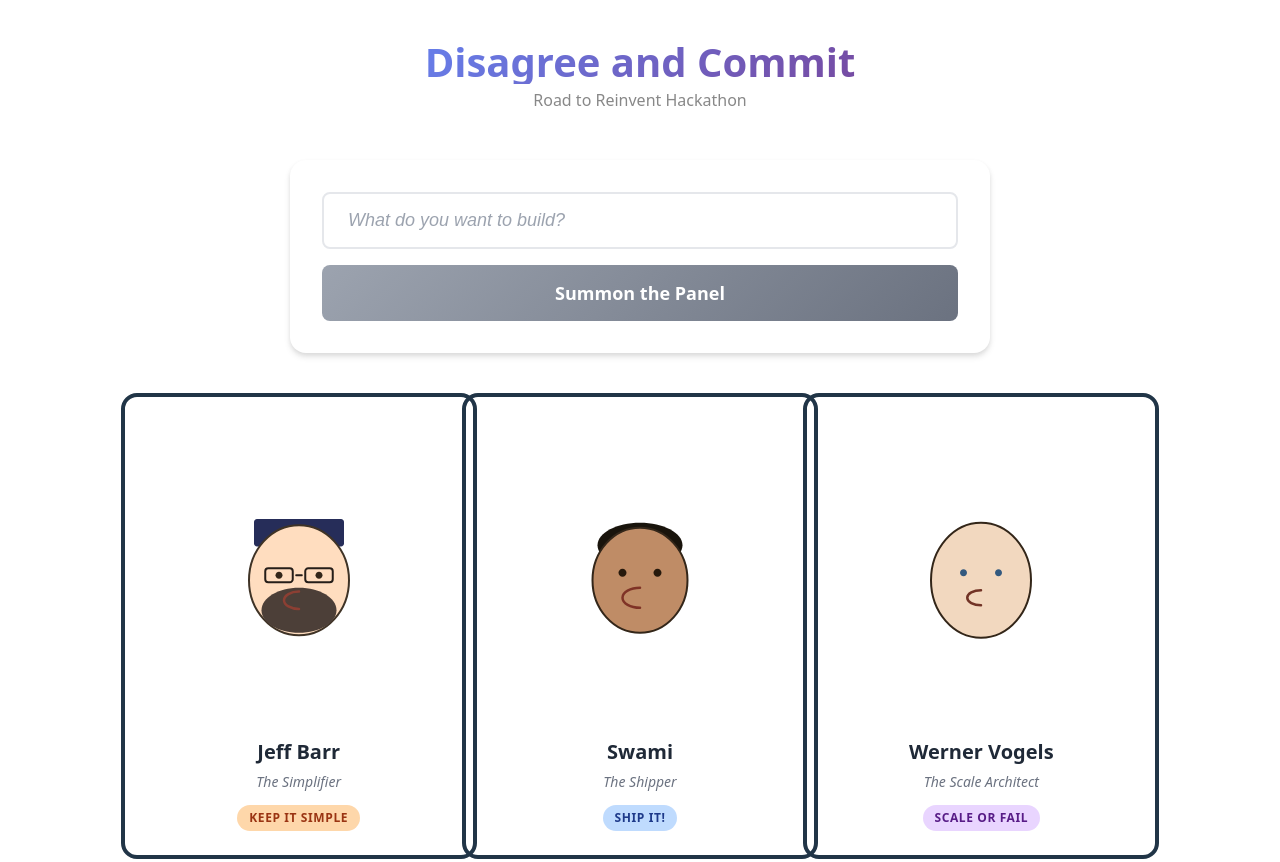
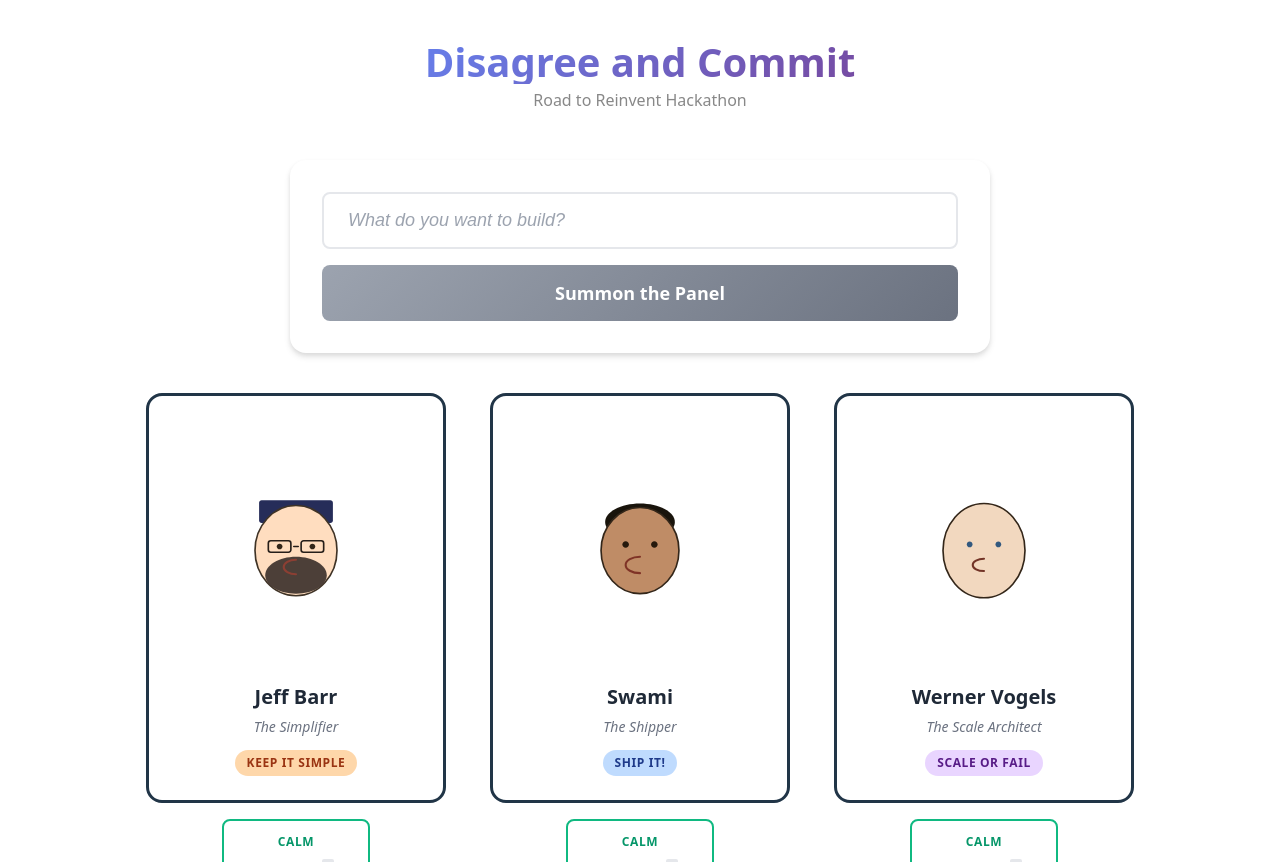
Before and after one commit to yehudacohen/disagree-and-commit, a React (Vite) app in the folder website/: page / in a window 1280 px wide. Shown: the top 862 px of the page. Built offline with nearby package versions, Linux system fonts and the light colour scheme.

Commit message:
Fix overlapping borders on avatar content blocks
- Increased grid gap from 1.5rem to 2rem for better spacing
- Reduced border thickness for cleaner appearance
- Added box-sizing: border-box to prevent layout issues
- Applied fixes to both PanelDisplay and ArchitectureReveal components

```diff
--- a/website/src/components/ArchitectureReveal.css
+++ b/website/src/components/ArchitectureReveal.css
@@ -180,7 +180,8 @@
 .endorsements-grid {
   display: grid;
   grid-template-columns: repeat(auto-fit, minmax(300px, 1fr));
-  gap: 1.5rem;
+  gap: 2rem;
+  padding: 0 1rem;
 }
 
 .endorsement-card {
@@ -189,6 +190,7 @@
   padding: 1.5rem;
   border: 2px solid;
   transition: transform 0.2s, box-shadow 0.2s;
+  box-sizing: border-box;
 }
 
 .endorsement-card:hover {
--- a/website/src/components/PanelDisplay.css
+++ b/website/src/components/PanelDisplay.css
@@ -8,9 +8,10 @@
 .experts-grid {
   display: grid;
   grid-template-columns: repeat(3, 1fr);
-  gap: 1.5rem;
+  gap: 2rem;
   max-width: 1000px;
   margin: 0 auto;
+  padding: 0 1rem;
 }
 
 .expert-avatar-container {
@@ -23,17 +24,18 @@
 .expert-avatar {
   width: 100%;
   max-width: 300px;
-  border: 4px solid;
+  border: 3px solid;
   border-radius: 1rem;
   padding: 1.5rem;
   transition: all 0.3s ease;
   position: relative;
+  box-sizing: border-box;
 }
 
 /* Speaking highlight effect with glowing border animation */
 .expert-avatar.speaking {
   animation: glow-pulse 1.5s ease-in-out infinite;
-  border-width: 6px;
+  border-width: 4px;
 }
 
 @keyframes glow-pulse {
```
